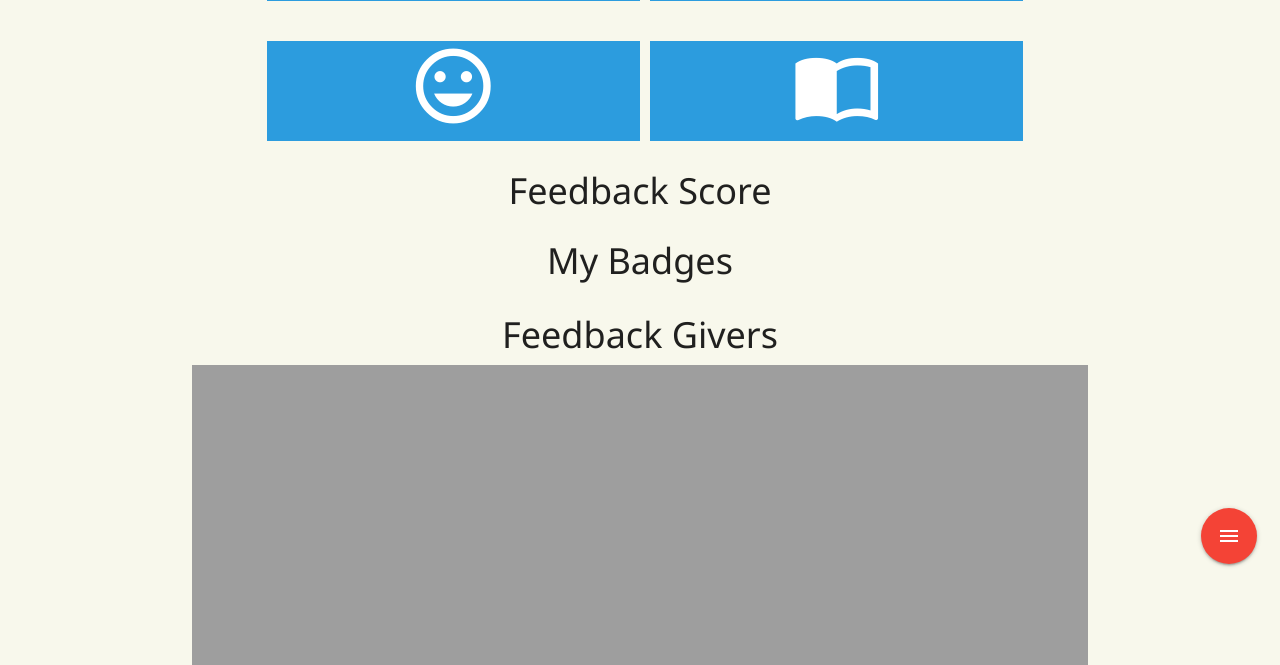
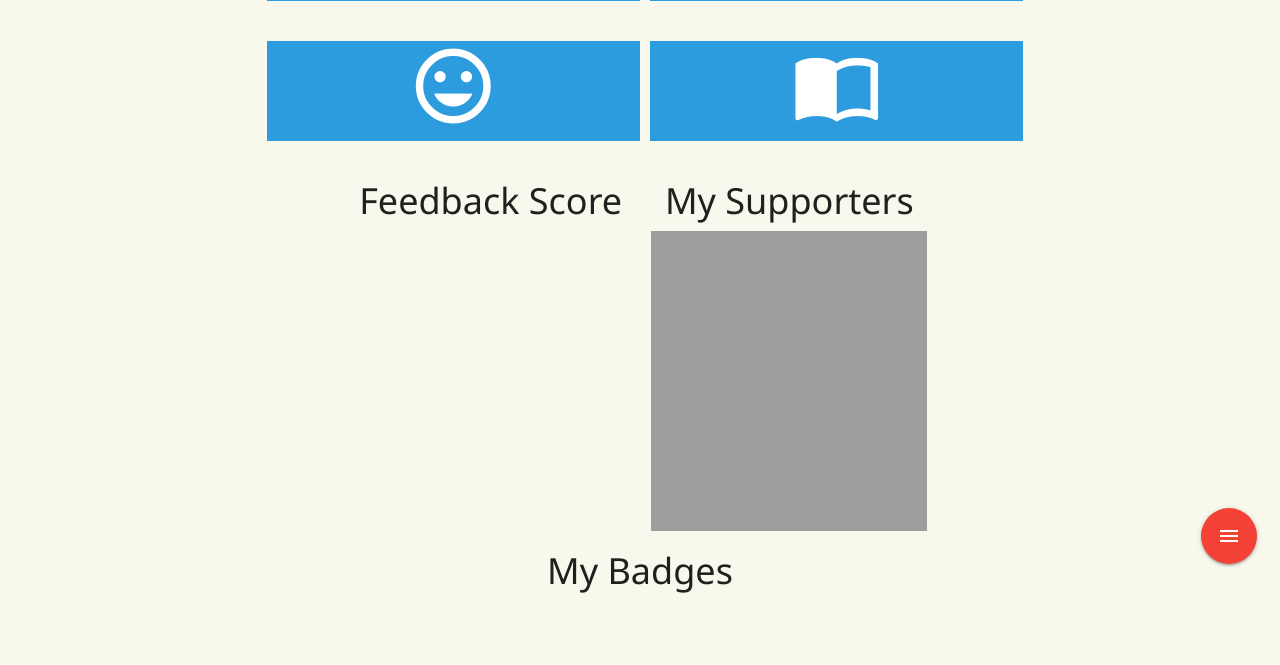
Before and after one commit to tidders2000/rmc, a Flask app: page / in a window 1280 px wide. Shown: the part 213-878 px from the top of the page. After the commit the page ends 806 px from the top, so only its background shows below. Run offline with Flask 2, Linux system fonts and the light colour scheme; the visitor is signed in with stand-in values (Sample User, id 1); data that the repository does not hold is empty; some libraries are stand-ins or nearby versions.

Commit message:
readme updated and minor css changes to home

```diff
--- a/static/css/style.css
+++ b/static/css/style.css
@@ -4,8 +4,9 @@ body, html {
     background-color: #F8F8EC;
 }
 
-h5 h1{
+h5 h1 h3{
     color:#778899;
+    font-weight: 600;
 }
 @-ms-viewport{
   width: device-width;
@@ -185,7 +186,8 @@ ul li a {
 
 .feedback_score{
     text-align: center;
-    font-size: 60px;
+    font-size: 100px;
+
 }
 
 .ppviewer{
--- a/templates/base.html
+++ b/templates/base.html
@@ -91,7 +91,7 @@
 
        <script type="text/javascript" src="{{ url_for('static', filename='js/javascript.js') }}"></script>
 
-       <script type="text/javascript" src="{{ url_for('static', filename='js/helpslider.js') }}"></script>
+
 </body>
 
 </html>
--- a/templates/home.html
+++ b/templates/home.html
@@ -14,17 +14,41 @@
 
 
 
-	<div class="row col s12">
+	<div class="row ">
+	 <div class="col s12 m6 l4 offset-l2">
 	  <div class='center'>
 	<h1>Feedback Score</h1>
+
            <span class="feedback_score">  {{tf}} </span>
 
 		</div>
+		</div>
+		<div class="center col s12 m6 l4">
+  <h1>My Supporters</h1>
+<div class="slider">
+    <ul class="slides">
+      {% for p in pi %}
+      <li>
+        <img  src="static/images/profile/{{p.profileImage}}">
+        <div class="caption center-align">
+          <h3>{{p.name}}</h3>
+
+        </div>
+      </li>
+     {% endfor %}
+
+
+    </ul>
+  </div>
+</div>
+
+
 	</div>
 
 		<div class="row">
 
 		<h1 class='center'>My Badges</h1>
+		<div class="center">
 		 {% with messages = get_flashed_messages() %}
         {% if messages %}
         <ul>
@@ -40,26 +64,6 @@
 		{%endfor%}
 	</ul>
 	</div>
-
-<div class="center">
-  <h1>Feedback Givers</h1>
-<div class="slider">
-    <ul class="slides">
-      {% for p in pi %}
-      <li>
-        <img  src="static/images/profile/{{p.profileImage}}">
-        <div class="caption center-align">
-          <h3>{{p.name}}</h3>
-
-        </div>
-      </li>
-     {% endfor %}
-
-
-    </ul>
-  </div>
-
-
 </div>
 
 
```
Also changed, not shown: README.md.
